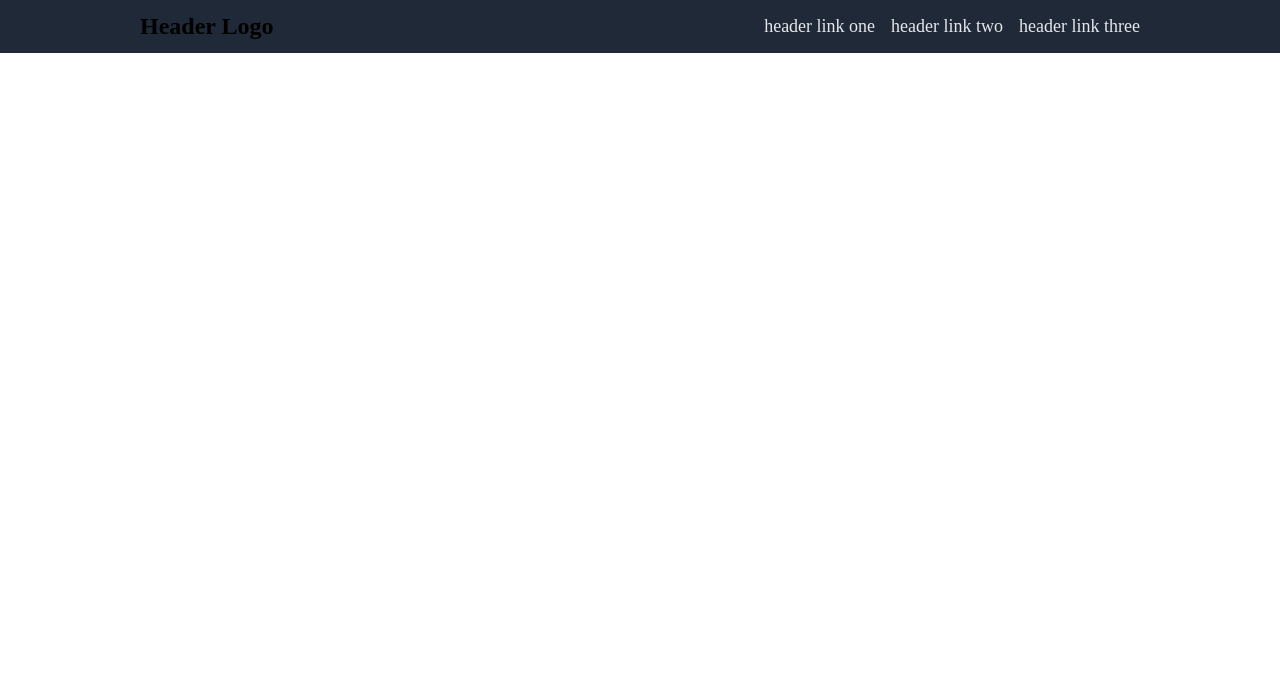
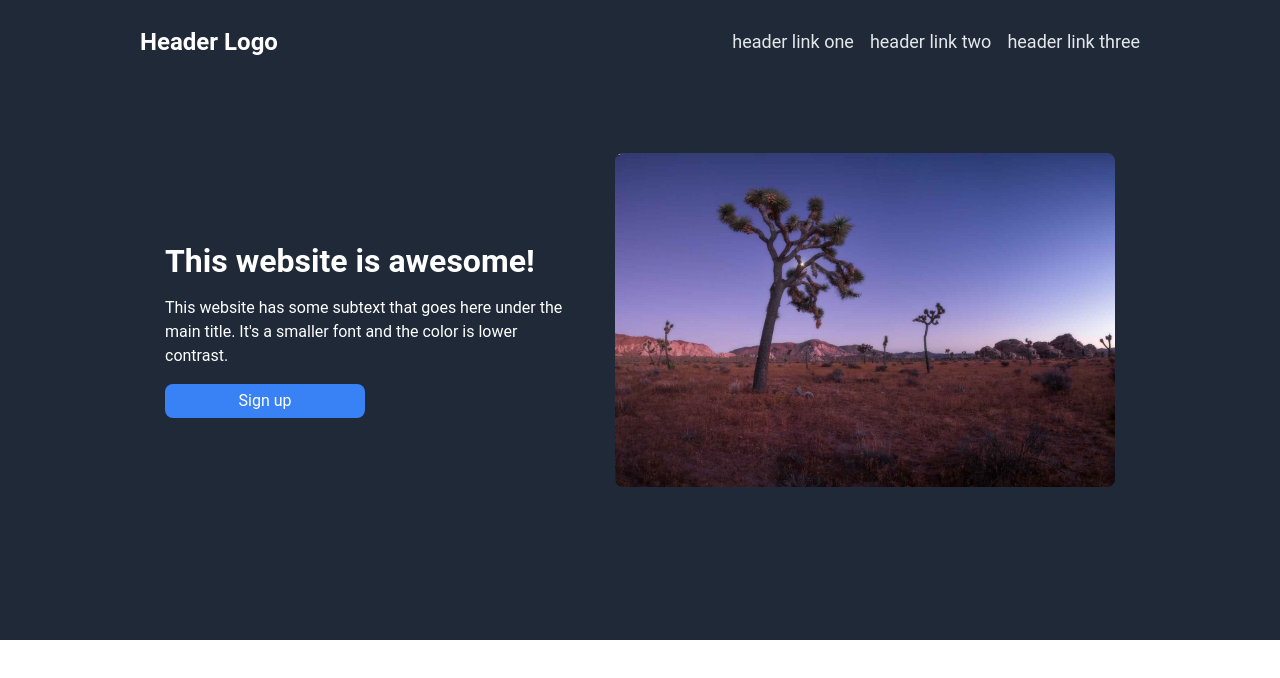
Before and after one commit to f0lson/landing-page, a plain HTML site: page index.html in a window 1280 px wide. Drawn offline with Linux system fonts and the light colour scheme.

Commit message:
Added: Hero section

```diff
--- a/css/style.css
+++ b/css/style.css
@@ -8,18 +8,29 @@ body {
 }
 
 .container {
+    display: flex;
     width: 95%;
     max-width: 1000px;
     margin: 0 auto;
 }
 
+nav {
+    font-family: Roboto, Helvetica, sans-serif;
+    padding: 16px 0;
+    position: fixed;
+    width: 100%;
+    top: 0;
+    left: 0;
+    /* background: gold !important; */
+}
+
 nav .container {
-    display: flex;
     justify-content: space-between;
     align-items: center;
 }
 
 nav h2 {
+    color: #fff;
     margin: 0;
 }
 
@@ -40,3 +51,43 @@ nav,
 header {
     background: #1f2937;
 }
+
+header {
+    display: flex;
+    min-height: 80vh;
+    flex-direction: column;
+    justify-content: center;
+}
+
+.jumbotron__content {
+    display: flex;
+    flex-direction: column;
+    width: 40%;
+    font-family: Roboto, Helvetica, sans-serif;
+    color: #fff;
+    margin: auto;
+}
+
+.jumbotron__content .jumbotron__heading {
+    margin-bottom: 0;
+}
+
+.jumbotron__content .jumbotron__lead {
+    line-height: 1.5;
+}
+
+.jumbotron__btn {
+    background: #3882f6;
+    color: #fff;
+    border: none;
+    max-width: 200px;
+    padding: .5rem 1rem;
+    border-radius: 8px;
+    cursor: pointer;
+}
+
+#jumbotron img {
+    width: 50%;
+    margin: auto;
+    border-radius: 8px;
+}
--- a/index.html
+++ b/index.html
@@ -22,7 +22,12 @@
     <header>
         <div id="jumbotron">
             <div class="container">
-
+                <div class="jumbotron__content">
+                    <h1 class="jumbotron__heading">This website is awesome!</h1>
+                    <p class="jumbotron__lead">This website has some subtext that goes here under the main title. It's a smaller font and the color is lower contrast.</p>
+                    <button class="jumbotron__btn">Sign up</button>
+                </div>
+                <img src="img/nature.jpg" alt="Nature">
             </div>
         </div>
     </header>
```
Also changed, not shown: img/nature.jpg (added).
